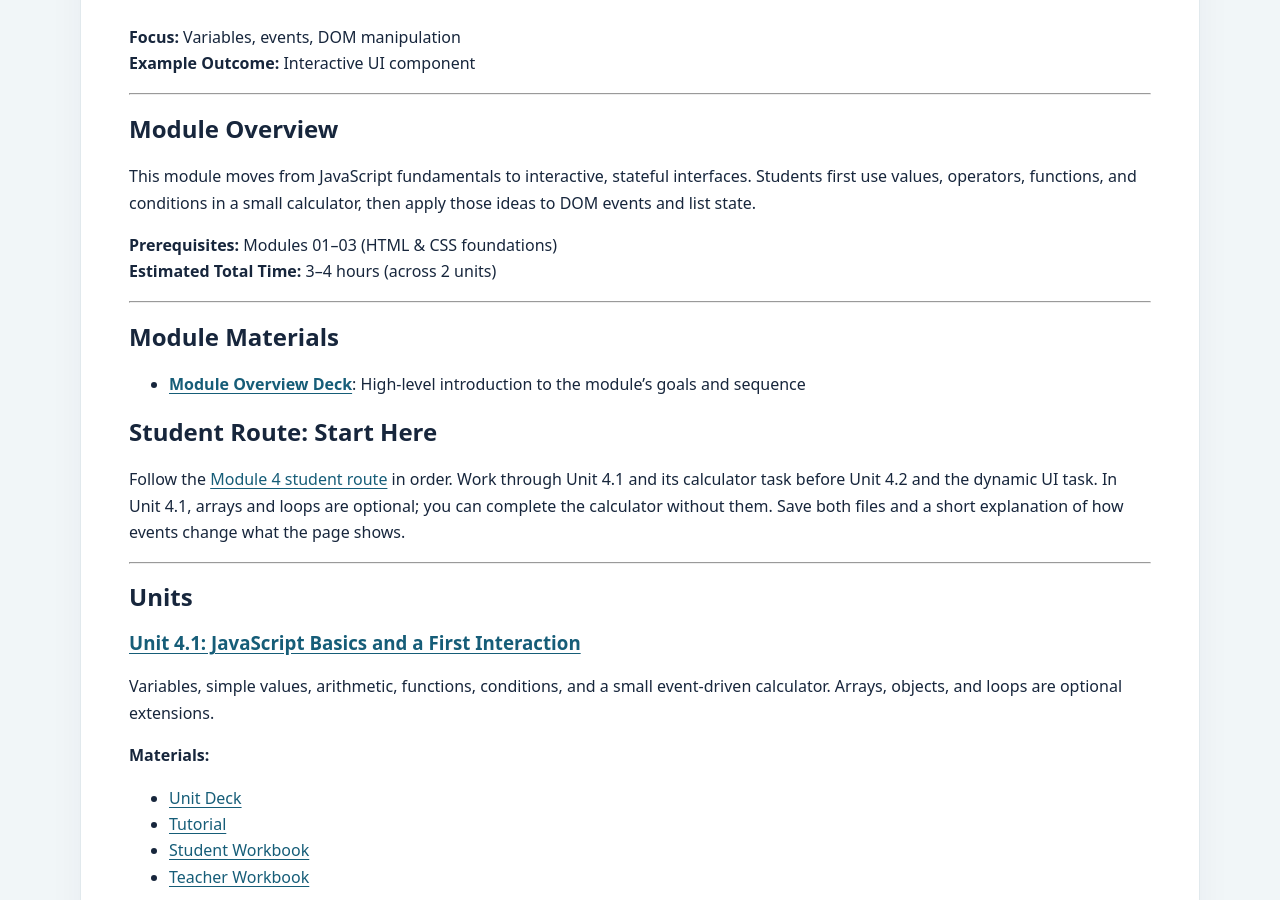
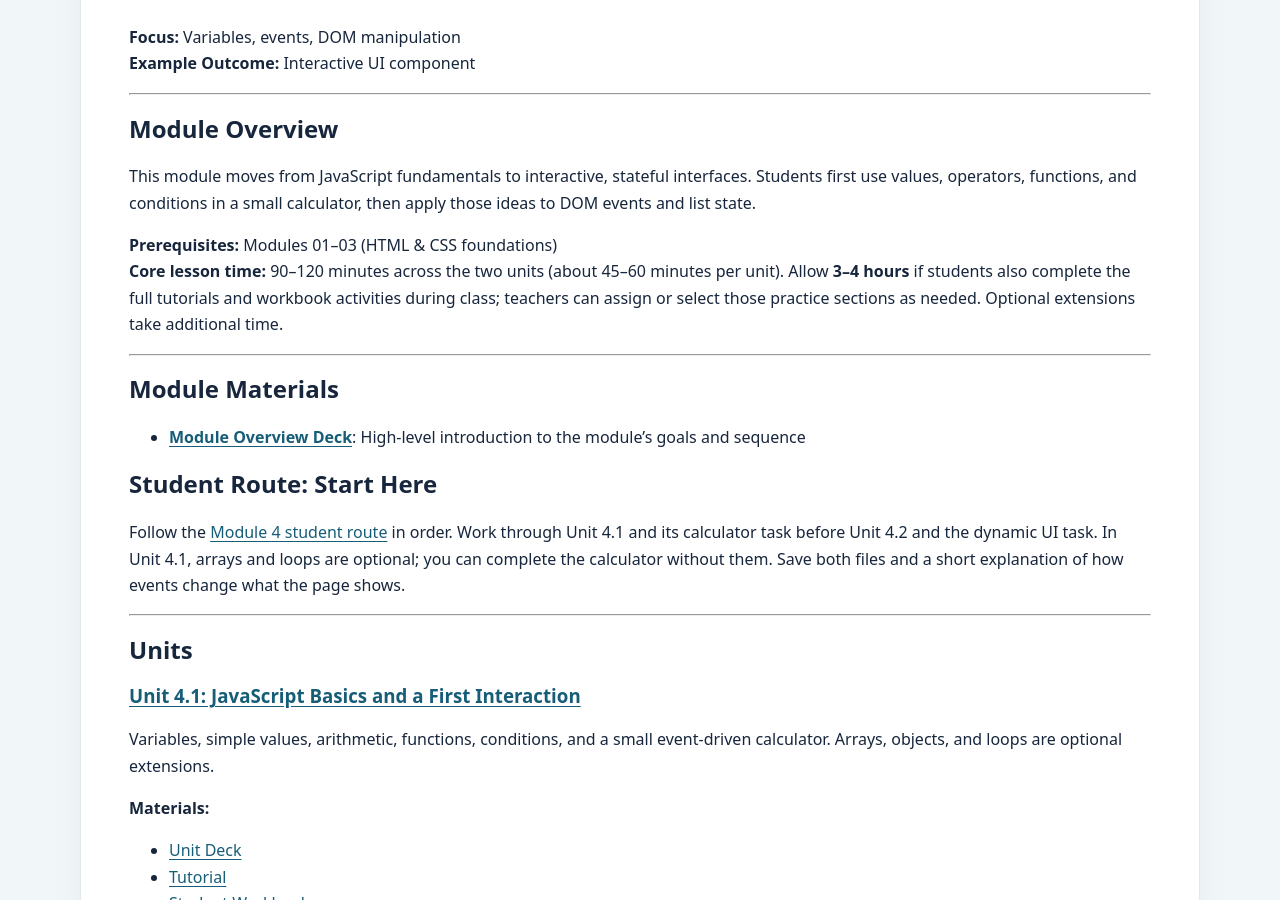
Before and after one commit to STEAM-C3T/dpk-learning-materials, a Jekyll site: the page built from modules/04-javascript-essentials/README.md, in a window 1280 px wide and 900 px high, scrolled down 322 px. Built offline with Jekyll 4.4.1, drawn with Linux system fonts in a browser that asks for light colours; our own code applies the rules of GitHub Pages for plain Markdown files.

Commit message:
Clarify Module 4 core and full-route timing

```diff
--- a/modules/04-javascript-essentials/README.md
+++ b/modules/04-javascript-essentials/README.md
@@ -10,7 +10,7 @@
 This module moves from JavaScript fundamentals to interactive, stateful interfaces. Students first use values, operators, functions, and conditions in a small calculator, then apply those ideas to DOM events and list state.
 
 **Prerequisites:** Modules 01–03 (HTML & CSS foundations)
-**Estimated Total Time:** 3–4 hours (across 2 units)
+**Core lesson time:** 90–120 minutes across the two units (about 45–60 minutes per unit). Allow **3–4 hours** if students also complete the full tutorials and workbook activities during class; teachers can assign or select those practice sections as needed. Optional extensions take additional time.
 
 ---
 
```
Also changed, not shown: modules/04-javascript-essentials/module-deck/module-04-overview-deck.md (+1 -1 lines).
